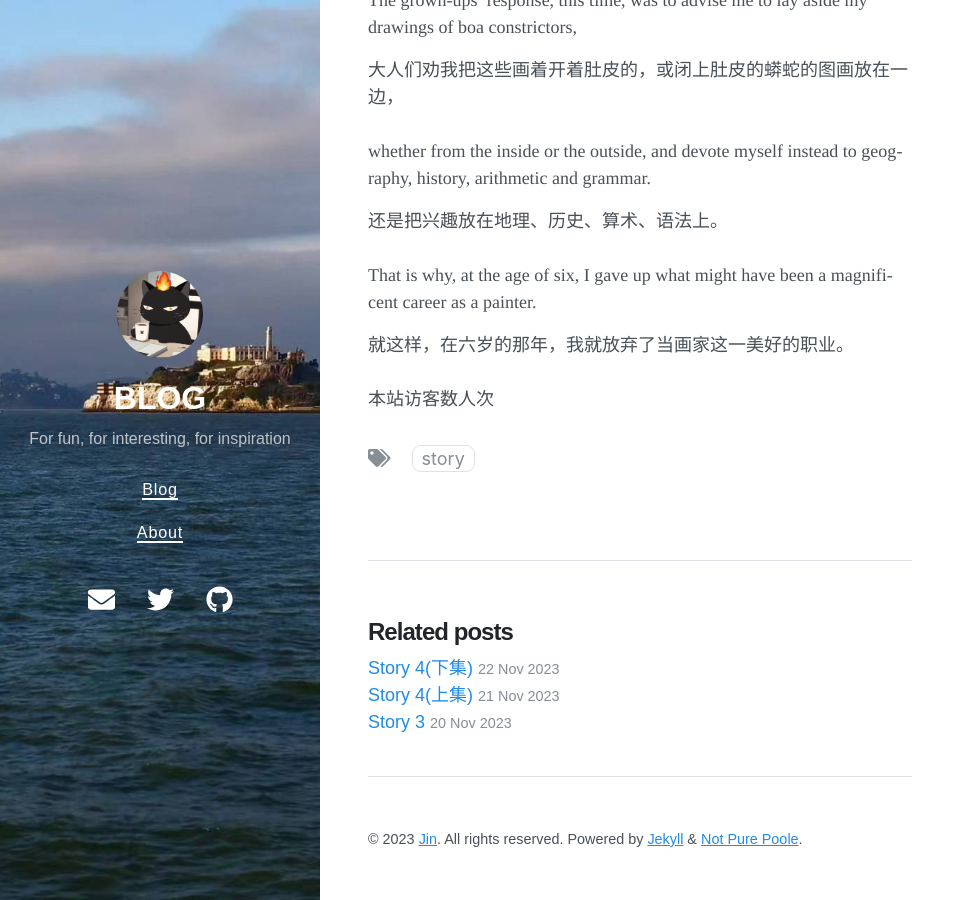
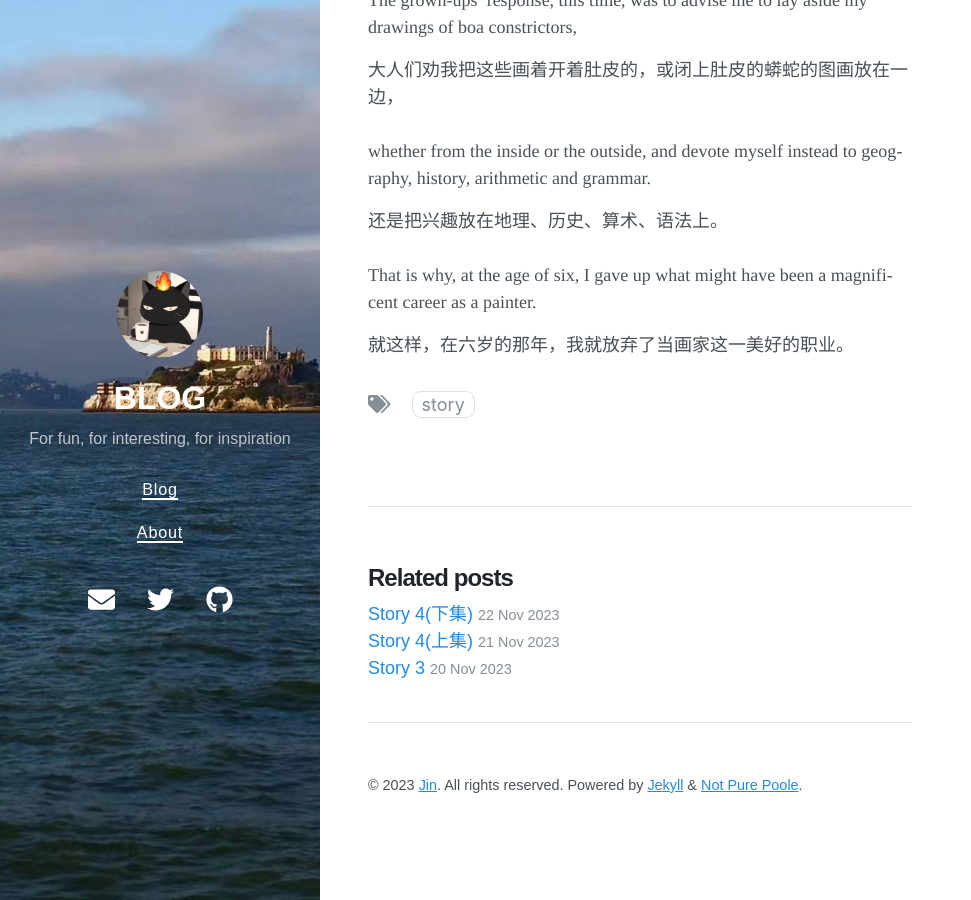
Before and after one commit to New-lay/New-lay.github.io, a Jekyll site: the page built from _posts/2023-11-22-xiaowangzi-1.md, in a window 1280 px wide and 900 px high, scrolled down 2192 px. Shown: the whole window, without its empty margins (0-971 px from the left). Built offline with Jekyll 4.4.1, drawn with Linux system fonts in a browser that asks for light colours; nearby versions of some CDN libraries.

Commit message:
Update 2023-11-22-xiaowangzi-1.md

```diff
--- a/_posts/2023-11-22-xiaowangzi-1.md
+++ b/_posts/2023-11-22-xiaowangzi-1.md
@@ -111,6 +111,3 @@ That is why, at the age of six, I gave up what might have been a magnificent car
 
 就这样，在六岁的那年，我就放弃了当画家这一美好的职业。
 <br>
-<span id="busuanzi_container_site_uv">
-	本站访客数<span id="busuanzi_value_site_uv"></span>人次
-</span>
```
